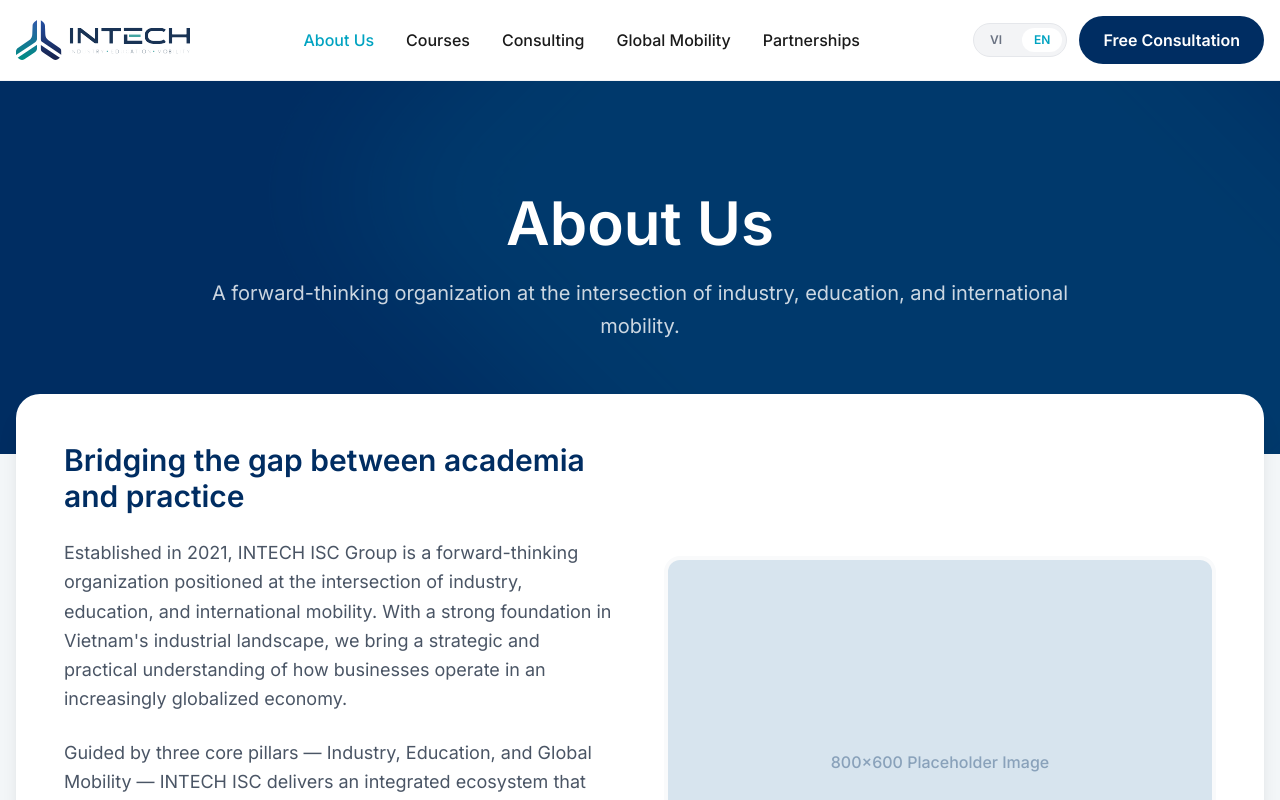
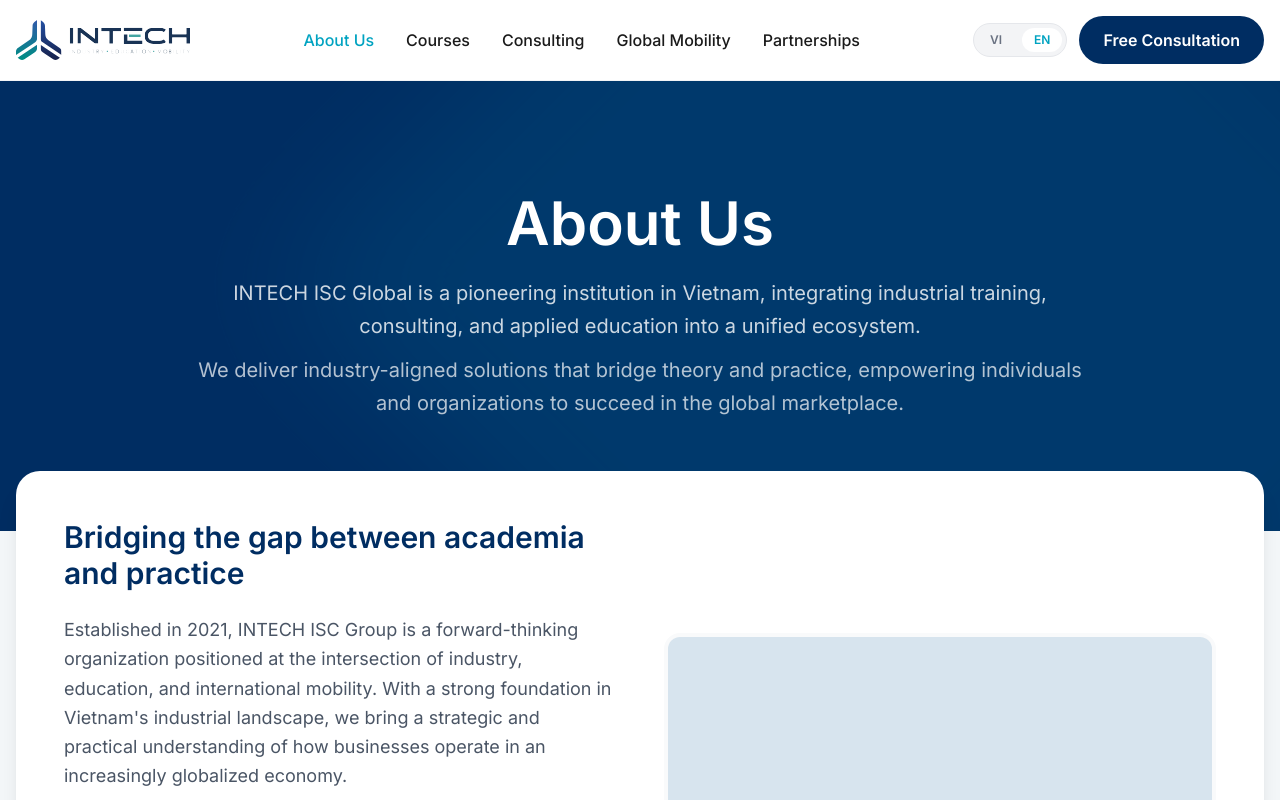
Before and after one commit to phuc-an-dev/Intech, a Next.js app: page /en/about in a window 1280 px wide. Shown: the top 800 px of the page. Built offline with nearby package versions, Linux system fonts and the light colour scheme.

Commit message:
feat: update about page subtitle and add secondary subtitle translation

```diff
--- a/messages/en.json
+++ b/messages/en.json
@@ -137,7 +137,8 @@
   },
   "about": {
     "title": "About Us",
-    "subtitle": "A forward-thinking organization at the intersection of industry, education, and international mobility.",
+    "subtitle": "INTECH ISC Global is a pioneering institution in Vietnam, integrating industrial training, consulting, and applied education into a unified ecosystem.",
+    "subtitle2": "We deliver industry-aligned solutions that bridge theory and practice, empowering individuals and organizations to succeed in the global marketplace.",
     "intro_title": "Bridging the gap between academia and practice",
     "intro_desc": "Established in 2021, INTECH ISC Group is a forward-thinking organization positioned at the intersection of industry, education, and international mobility. With a strong foundation in Vietnam's industrial landscape, we bring a strategic and practical understanding of how businesses operate in an increasingly globalized economy.",
     "intro_desc2": "Guided by three core pillars — Industry, Education, and Global Mobility — INTECH ISC delivers an integrated ecosystem that connects enterprise needs with talent development and cross-border opportunities. Our approach ensures that learning is aligned with real-world applications, while fostering international exposure and global competencies.",
--- a/messages/vi.json
+++ b/messages/vi.json
@@ -137,7 +137,8 @@
   },
   "about": {
     "title": "Về Chúng Tôi",
-    "subtitle": "Tổ chức tiên phong tại giao điểm giữa công nghiệp, giáo dục và phái cử quốc tế.",
+    "subtitle": "INTECH ISC Global là tổ chức tiên phong tại Việt Nam, tích hợp đào tạo công nghiệp, tư vấn và giáo dục ứng dụng vào một hệ sinh thái thống nhất.",
+    "subtitle2": "Chúng tôi cung cấp các giải pháp gắn liền với thực tiễn công nghiệp, thu hẹp khoảng cách giữa lý thuyết và thực hành, giúp cá nhân và tổ chức thành công trên thị trường toàn cầu.",
     "intro_title": "Thu hẹp khoảng cách giữa học thuật và thực tiễn",
     "intro_desc": "Được thành lập năm 2021, INTECH ISC Group là tổ chức tiên phong định vị tại giao điểm giữa công nghiệp, giáo dục và phái cử quốc tế. Với nền tảng vững chắc trong lĩnh vực công nghiệp tại Việt Nam, chúng tôi mang đến góc nhìn chiến lược và thực tiễn về cách các doanh nghiệp vận hành trong nền kinh tế toàn cầu hóa ngày nay.",
     "intro_desc2": "Được dẫn dắt bởi ba trụ cột cốt lõi — Công nghiệp, Đào tạo và Phái cử Quốc tế — INTECH ISC xây dựng một hệ sinh thái tích hợp, kết nối nhu cầu doanh nghiệp với phát triển nhân tài và các cơ hội xuyên biên giới. Phương pháp của chúng tôi đảm bảo việc học luôn gắn với ứng dụng thực tế, đồng thời thúc đẩy tiếp cận quốc tế và năng lực toàn cầu.",
--- a/src/app/[locale]/about/page.tsx
+++ b/src/app/[locale]/about/page.tsx
@@ -39,8 +39,11 @@
             <h1 className="font-heading text-4xl md:text-5xl lg:text-6xl font-bold mb-6">
               {t("title")}
             </h1>
-            <p className="text-lg md:text-xl text-white/80 leading-relaxed">
+            <p className="text-lg md:text-xl text-white/80 leading-relaxed mb-3">
               {t("subtitle")}
+            </p>
+            <p className="text-lg md:text-xl text-white/70 leading-relaxed">
+              {t("subtitle2")}
             </p>
           </motion.div>
         </div>
```
